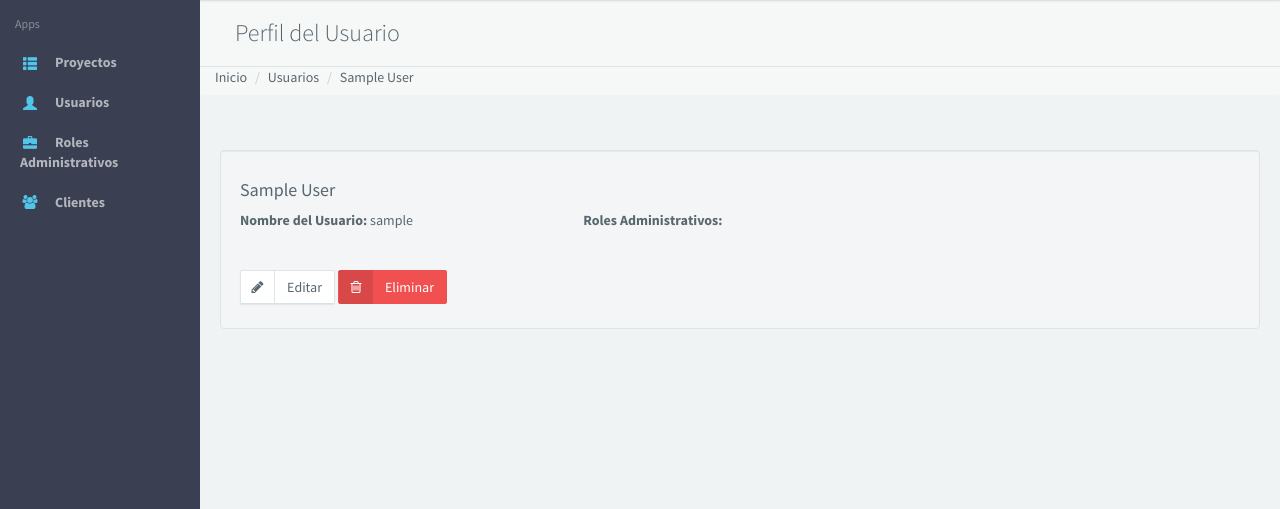
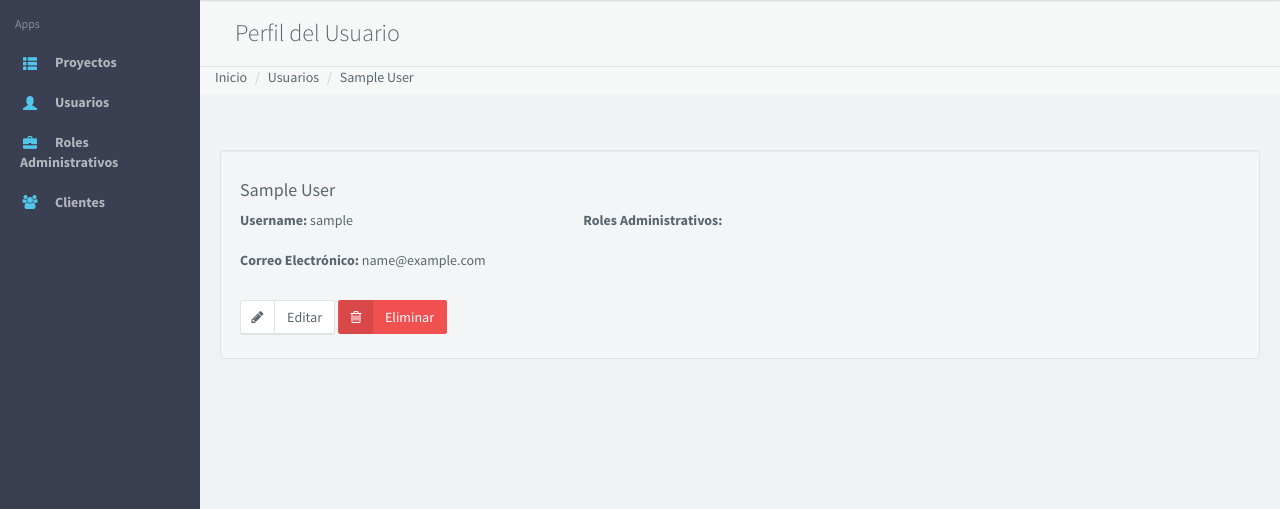
Before and after one commit to jlpalaciosb/poli-redmine, a Django app: page /usuarios/1/perfil/ in a window 1280 px wide. Shown: the part 50-559 px from the top of the page. Run offline with Django 3.2, Linux system fonts and the light colour scheme; the visitor is signed in with stand-in values (Sample User, id 1); data comes from the database, SQL or seed files in the repository; some libraries are stand-ins or nearby versions.

Commit message:
agregar correo en perfil de usuario

```diff
--- a/usuario/templates/usuario/change_perfil.html
+++ b/usuario/templates/usuario/change_perfil.html
@@ -20,7 +20,8 @@
         <div class="col-xs-4">
           <h4>{{ usuario.get_full_name }}</h4>
           <p>
-              <strong>Nombre del Usuario: </strong>   {{ usuario.username|default_if_none:"" }}<br><br>
+              <strong>Username: </strong>   {{ usuario.username|default_if_none:"" }}<br><br>
+              <strong>Correo Electrónico: </strong>   {{ usuario.email|default_if_none:"" }}<br><br>
           </p>
         </div>
 
```
